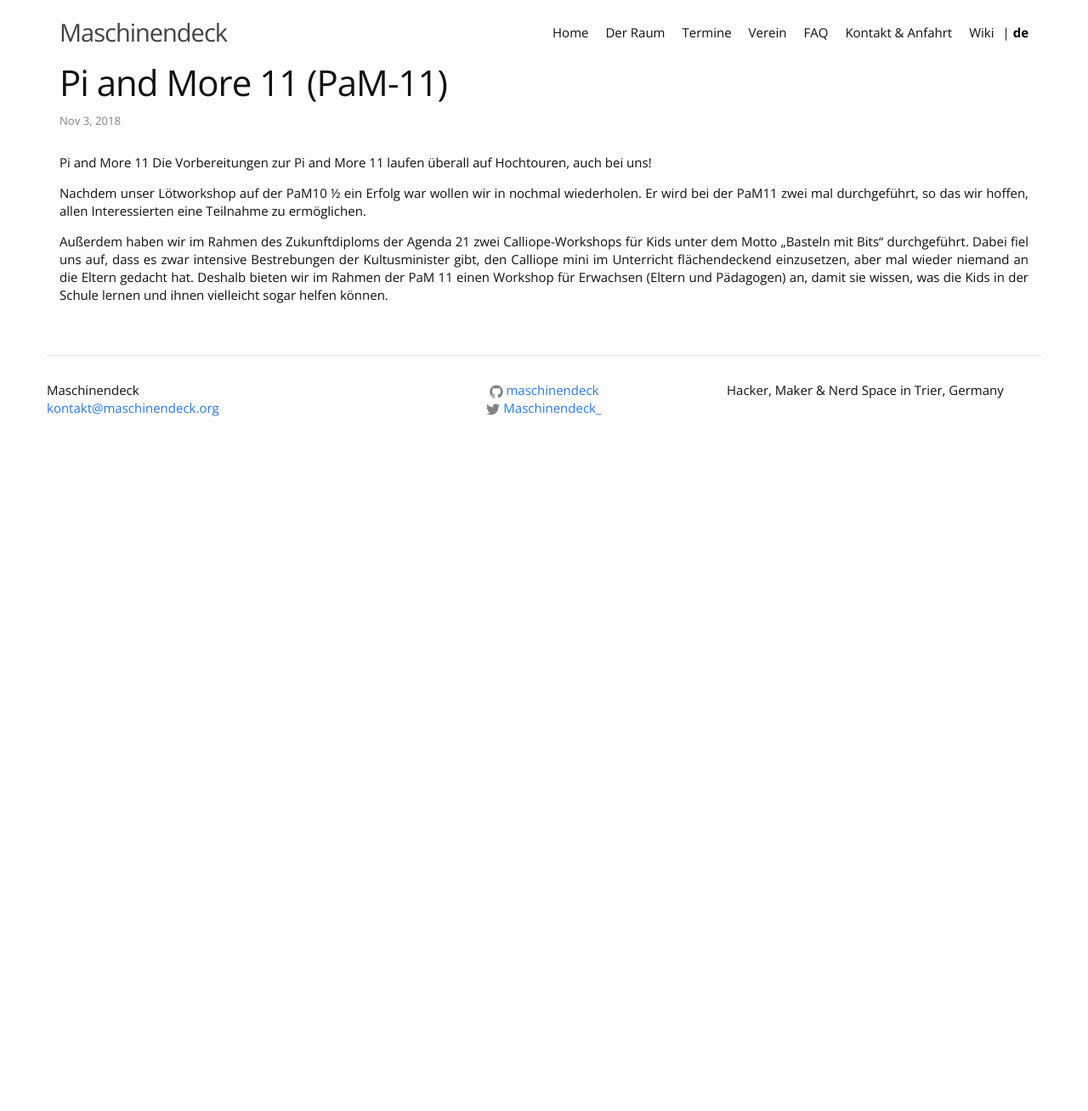
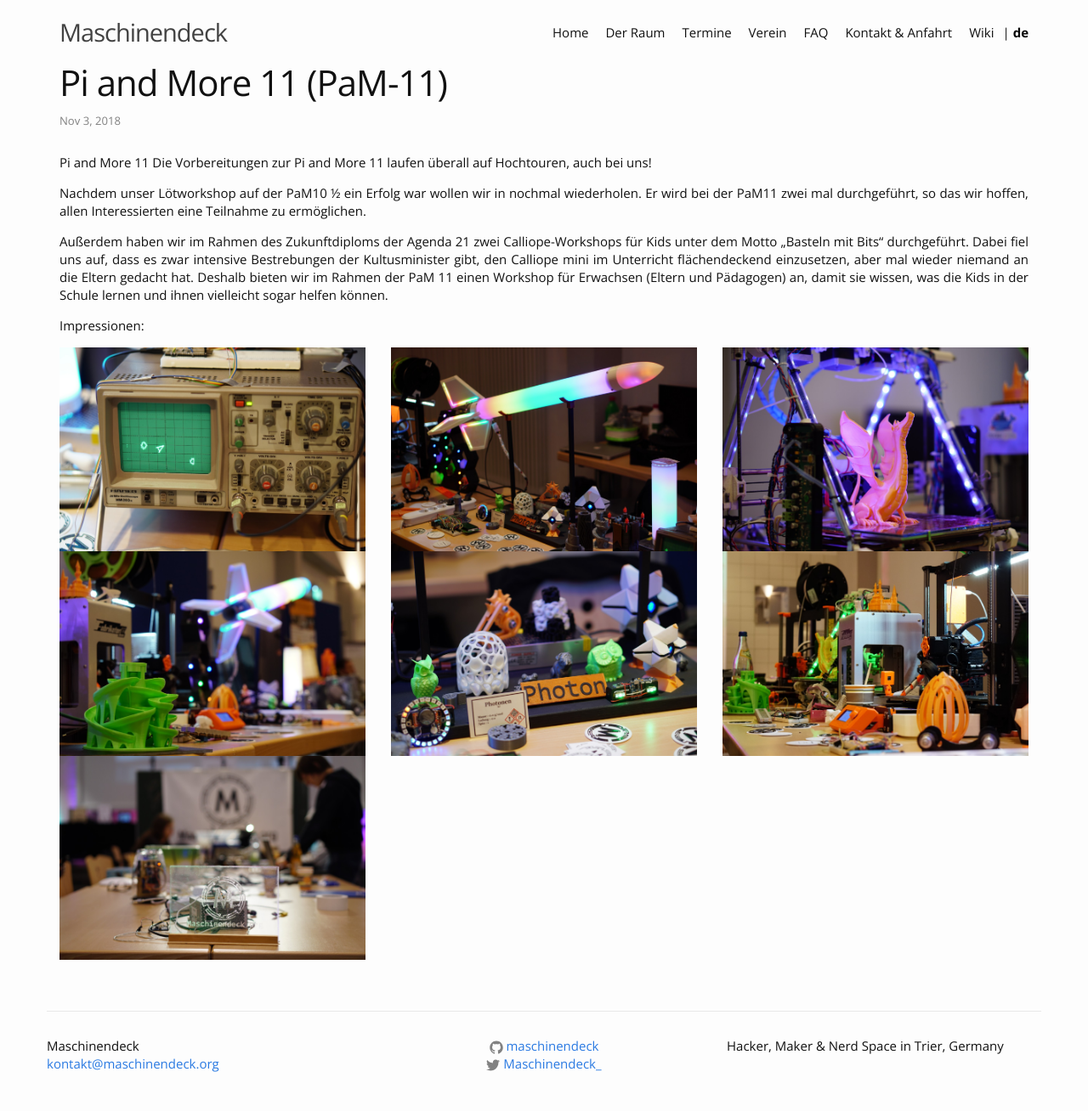
Before and after one commit to maschinendeck/maschinendeck.github.io, a Jekyll site: the page built from _posts/2018-11-03-PaM-11.md, in a window 1280 px wide. Shown: the whole page at 85% size. Built offline with Jekyll 4.4.1, drawn with Linux system fonts in a browser that asks for light colours; before the commit the page ends 900 px from its top, so only the background shows below that.

Commit message:
added impressions

```diff
--- a/_posts/2018-11-03-PaM-11.md
+++ b/_posts/2018-11-03-PaM-11.md
@@ -13,3 +13,13 @@ Er wird bei der PaM11 zwei mal durchgeführt, so das wir hoffen, allen Interessi
 
 Außerdem haben wir im Rahmen des Zukunftdiploms der Agenda 21 zwei Calliope-Workshops für Kids unter dem Motto „Basteln mit Bits“ durchgeführt.
 Dabei fiel uns auf, dass es zwar intensive Bestrebungen der Kultusminister gibt, den Calliope mini im Unterricht flächendeckend einzusetzen, aber mal wieder niemand an die Eltern gedacht hat. Deshalb bieten wir im Rahmen der PaM 11 einen Workshop für Erwachsen (Eltern und Pädagogen) an, damit sie wissen, was die Kids in der Schule lernen und ihnen vielleicht sogar helfen können.
+
+Impressionen:
+
+<img src="/images/pam11/477364023.JPG" width="360px" />
+<img src="/images/pam11/DSC04412.JPG" width="360px" />
+<img src="/images/pam11/DSC04414.JPG" width="360px" />
+<img src="/images/pam11/DSC04415.JPG" width="360px" />
+<img src="/images/pam11/DSC04417.JPG" width="360px" />
+<img src="/images/pam11/DSC04418.JPG" width="360px" />
+<img src="/images/pam11/DSC04422.JPG" width="360px" />
```
